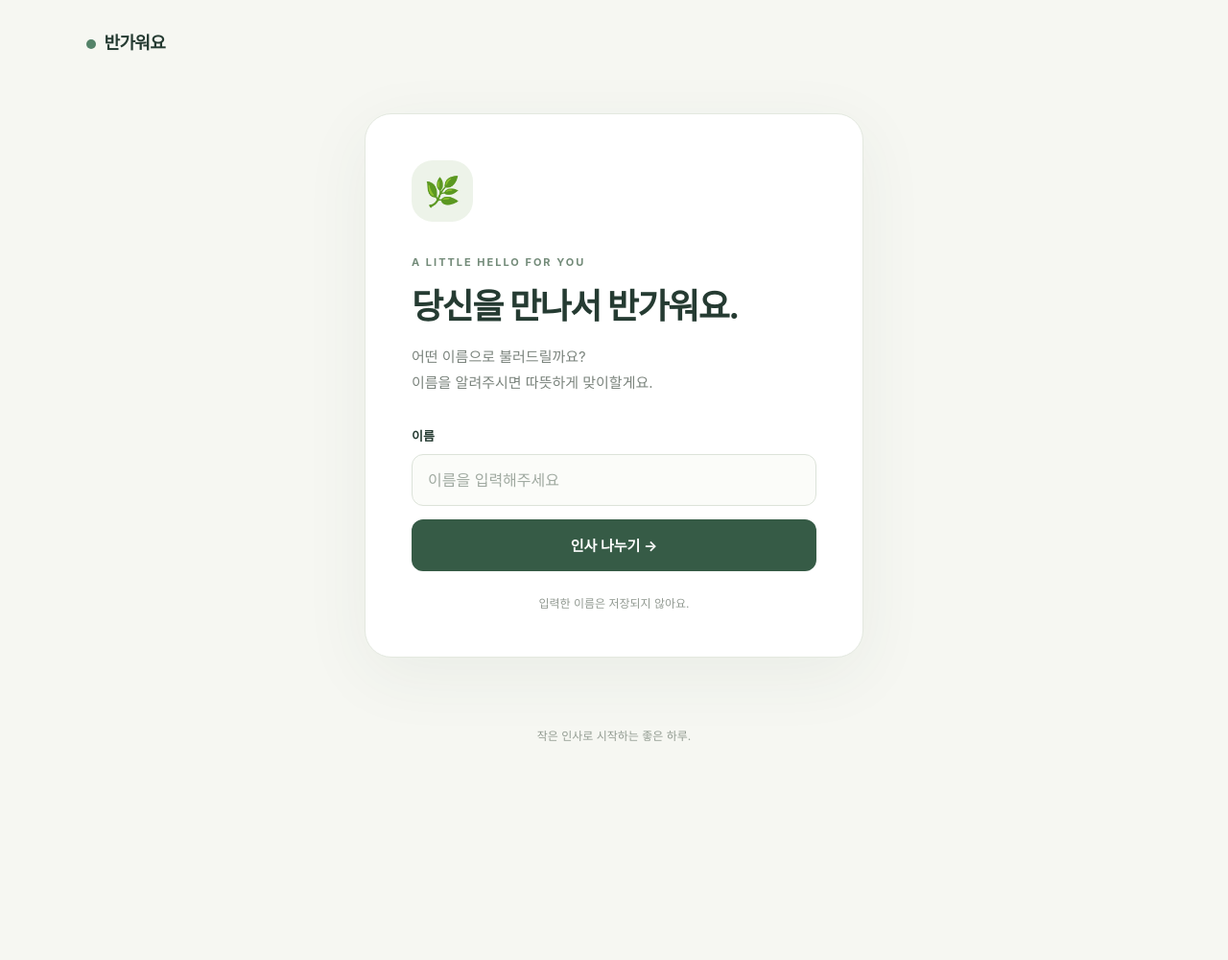
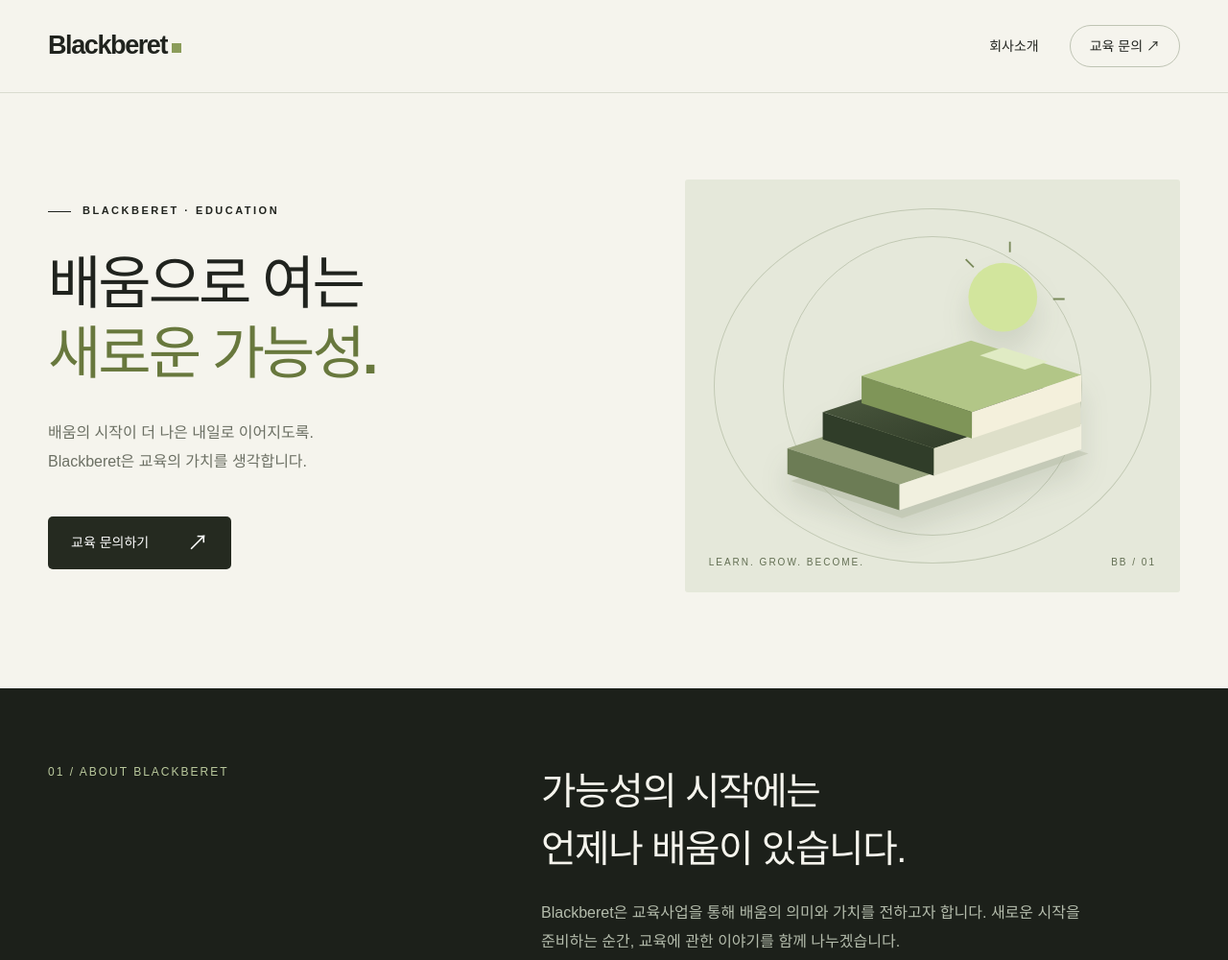
Before and after one commit to swcberet-cyber/myPage, a plain HTML site: page index.html in a window 1280 px wide. Shown: the top 1000 px of the page at 96% size. Before the commit the page ends 800 px from the top, so only its background shows below. Drawn offline with Linux system fonts and the light colour scheme.

Commit message:
Replace welcome page with Blackberet education homepage

```diff
--- a/index.html
+++ b/index.html
@@ -3,68 +3,68 @@
 <head>
   <meta charset="UTF-8" />
   <meta name="viewport" content="width=device-width, initial-scale=1.0" />
-    <meta name="description" content="당신의 이름으로 시작하는 따뜻한 환영 인사." />
-    <title>반가워요 · 나를 위한 첫 인사</title>
+  <meta name="theme-color" content="#171916" />
+  <meta name="description" content="Blackberet 교육사업 홈페이지. 배움으로 여는 새로운 가능성. 대표 박경훈 · 교육 문의 010-2561-3735." />
+  <title>Blackberet | 배움으로 여는 새로운 가능성</title>
   <style>
-      :root { font-family: -apple-system, BlinkMacSystemFont, "Segoe UI", sans-serif; color: #253b32; background: #f6f7f2; }
-      * { box-sizing: border-box; }
-      body { margin: 0; min-height: 100svh; display: flex; flex-direction: column; }
-      header { padding: 30px clamp(24px, 7vw, 100px); font-size: 18px; font-weight: 750; letter-spacing: -.7px; }
-      .brand-dot { display: inline-block; width: 10px; height: 10px; border-radius: 50%; background: #548369; margin-right: 9px; }
-      main { flex: 1; display: grid; place-items: center; padding: 30px 24px 70px; }
-      .card { width: 100%; max-width: 520px; padding: 48px; background: #fff; border: 1px solid #e3e8df; border-radius: 28px; box-shadow: 0 18px 70px #314e3810; }
-      .symbol { display: grid; place-items: center; width: 64px; height: 64px; margin-bottom: 30px; background: #edf3e9; border-radius: 22px; font-size: 30px; }
-      .eyebrow { font-size: 11px; font-weight: 700; letter-spacing: 2px; color: #738b79; }
-      h1 { font-size: clamp(28px, 6vw, 36px); line-height: 1.35; letter-spacing: -1.5px; margin: 14px 0; }
-      .intro { color: #7b847d; font-size: 15px; line-height: 1.8; margin: 0 0 32px; }
-      label { display: block; margin-bottom: 10px; font-size: 13px; font-weight: 650; }
-      input { width: 100%; min-height: 54px; padding: 14px 16px; border: 1px solid #dce3d9; border-radius: 12px; font: inherit; color: #253b32; background: #fbfcf9; }
-      input::placeholder { color: #a0aaa1; }
-      input:focus-visible { outline: 3px solid #a9c4aa; outline-offset: 3px; }
-      button { width: 100%; min-height: 54px; margin-top: 14px; border: 0; border-radius: 12px; background: #365b46; color: #fff; font: inherit; font-size: 15px; font-weight: 650; cursor: pointer; transition: background .2s; }
-      button:hover { background: #284936; }
-      button:focus-visible { outline: 3px solid #89ac8d; outline-offset: 3px; }
-      .result { margin: 24px 0 0; padding: 18px; border-radius: 12px; background: #edf3e9; font-size: 18px; line-height: 1.7; font-weight: 650; text-align: center; overflow-wrap: anywhere; }
-      .result:empty { display: none; }
-      .note { margin: 24px 0 0; text-align: center; font-size: 12px; color: #929a92; }
-      footer { padding: 0 24px 26px; text-align: center; font-size: 12px; color: #939c92; }
-      @media (max-width: 480px) { .card { padding: 32px 24px; } header { padding-top: 24px; } }
+    :root{font-family:Arial,"Apple SD Gothic Neo","Malgun Gothic",sans-serif;color:#20231e;background:#f5f4ed;font-synthesis:none;line-height:1.6}
+    *{box-sizing:border-box}html{scroll-behavior:smooth;scroll-padding-top:30px}body{margin:0}a{color:inherit;text-decoration:none}a:focus-visible{outline:3px solid #84934e;outline-offset:6px}::selection{background:#d1e593;color:#171916}
+    .wrap{width:min(1180px,calc(100% - 64px));margin:auto}.skip{position:absolute;left:20px;top:-100px;background:#d1e593;padding:12px;z-index:10}.skip:focus{top:12px}
+    header{border-bottom:1px solid #d9dbcf}.nav{min-height:96px;display:flex;justify-content:space-between;align-items:center;gap:24px}.logo{font-size:27px;font-weight:850;letter-spacing:-1.4px}.logo span{display:inline-block;width:10px;height:10px;background:#8b9c5a;margin:0 2px 1px 5px}.links{display:flex;align-items:center;gap:32px;font-size:14px}.links a:hover{text-decoration:underline;text-underline-offset:6px}.links .nav-contact{border:1px solid #bfc4b4;padding:10px 20px;border-radius:30px}
+    .hero{display:grid;grid-template-columns:1.15fr 1fr;gap:70px;align-items:center;padding-top:90px;padding-bottom:100px}.eyebrow{font-size:11px;font-weight:700;letter-spacing:2.5px;display:flex;align-items:center;gap:12px}.eyebrow:before{content:"";width:24px;height:1px;background:currentColor}h1{font-size:clamp(40px,4.7vw,64px);letter-spacing:-3px;line-height:1.22;margin:30px 0}h1 em{font-style:normal;color:#68783d}.lead{font-size:16px;color:#6c7064;line-height:1.9;word-break:keep-all}.button{display:inline-flex;align-items:center;justify-content:space-between;gap:40px;background:#252a20;color:#fff;border-radius:5px;padding:16px 24px;margin-top:26px;font-size:14px}.button:hover{background:#465335}.button span{font-size:22px;line-height:1}
+    .art{min-height:430px;background:#e5e8da;position:relative;overflow:hidden;display:grid;place-items:center;border-radius:3px}.art:before{content:"";position:absolute;inset:30px;border:1px solid #c2c9b4;border-radius:50%}.art:after{content:"";position:absolute;width:310px;height:310px;border:1px solid #c2c9b4;border-radius:50%}.art svg{width:82%;position:relative;z-index:1;filter:drop-shadow(0 20px 14px #38442c20)}.art-label{position:absolute;bottom:23px;left:25px;right:25px;display:flex;justify-content:space-between;font-size:10px;letter-spacing:2px;z-index:2;color:#626e52}
+    .about{background:#1c201a;color:#f5f4ed;padding:78px 0}.about-grid{display:grid;grid-template-columns:1fr 1.5fr;gap:70px}.section-tag{font-size:12px;letter-spacing:2px;color:#bac99d}.about h2{font-size:clamp(28px,3.1vw,40px);line-height:1.5;letter-spacing:-1.4px;margin:0 0 22px;font-weight:500}.about p{max-width:600px;color:#b4bcac;line-height:1.9;margin:0;word-break:keep-all}
+    .contact{padding-top:88px;padding-bottom:88px}.contact-top{display:flex;justify-content:space-between;gap:28px;align-items:start}.contact .section-tag{color:#747e5e}.contact h2{font-size:36px;letter-spacing:-1.5px;line-height:1.35;margin:15px 0}.contact p{font-size:15px;color:#73796b}.phone{font-size:clamp(26px,4vw,46px);letter-spacing:-1.6px;font-weight:650;border-bottom:1px solid #939f7a;white-space:nowrap;margin-top:40px}.phone:hover{color:#68783d}.details{display:grid;grid-template-columns:repeat(3,1fr);border-top:1px solid #d4d8c9;margin:48px 0 0;padding-top:26px;gap:20px}.details dt{font-size:12px;color:#767f6b;margin-bottom:6px}.details dd{font-size:17px;margin:0}footer{border-top:1px solid #d9dbcf;padding:26px 0}.footer-inner{display:flex;justify-content:space-between;align-items:center;gap:20px}footer .logo{font-size:20px}footer p{font-size:11px;color:#7c8273;margin:0}
+    @media(max-width:800px){.wrap{width:calc(100% - 40px)}.nav{min-height:80px}.links{gap:18px}.hero{grid-template-columns:1fr;gap:40px;padding-top:54px;padding-bottom:56px}h1{letter-spacing:-2px}.art{min-height:340px}.art svg{max-width:390px}.about{padding:50px 0}.about-grid{grid-template-columns:1fr;gap:24px}.contact{padding-top:52px;padding-bottom:52px}.contact-top{display:block}.phone{display:inline-block;margin-top:15px}.details{margin-top:35px}.footer-inner{align-items:start}}
+    @media(max-width:420px){.logo{font-size:23px}.links{gap:14px;font-size:12px}.links .nav-contact{padding:8px 12px}.contact h2{font-size:29px}.details{grid-template-columns:1fr 1fr}.footer-inner{flex-direction:column;gap:10px}.art{min-height:300px}}
+    @media(prefers-reduced-motion:reduce){html{scroll-behavior:auto}}
   </style>
 </head>
 <body>
-    <header><span class="brand-dot" aria-hidden="true"></span>반가워요</header>
-    <main>
-      <section class="card" aria-labelledby="title">
-        <div class="symbol" aria-hidden="true">🌿</div>
-        <span class="eyebrow">A LITTLE HELLO FOR YOU</span>
-        <h1 id="title">당신을 만나서 반가워요.</h1>
-        <p class="intro">어떤 이름으로 불러드릴까요?<br />이름을 알려주시면 따뜻하게 맞이할게요.</p>
-        <form id="welcome-form">
-          <label for="name">이름</label>
-          <input id="name" name="name" type="text" placeholder="이름을 입력해주세요" autocomplete="name" maxlength="80" required />
-          <button type="submit">인사 나누기 <span aria-hidden="true">→</span></button>
-        </form>
-        <p id="greeting" class="result" role="status" aria-live="polite" aria-atomic="true"></p>
-        <p class="note">입력한 이름은 저장되지 않아요.</p>
+  <a class="skip" href="#main">본문 바로가기</a>
+  <header>
+    <nav class="wrap nav" aria-label="주 메뉴">
+      <a class="logo" href="#" aria-label="Blackberet 홈">Blackberet<span aria-hidden="true"></span></a>
+      <div class="links"><a href="#about">회사소개</a><a class="nav-contact" href="#contact">교육 문의 ↗</a></div>
+    </nav>
+  </header>
+  <main id="main">
+    <section class="wrap hero" aria-labelledby="hero-title">
+      <div>
+        <div class="eyebrow">BLACKBERET · EDUCATION</div>
+        <h1 id="hero-title">배움으로 여는<br /><em>새로운 가능성.</em></h1>
+        <p class="lead">배움의 시작이 더 나은 내일로 이어지도록.<br />Blackberet은 교육의 가치를 생각합니다.</p>
+        <a class="button" href="#contact">교육 문의하기 <span aria-hidden="true">↗</span></a>
+      </div>
+      <div class="art">
+        <svg viewBox="0 0 460 360" role="img" aria-label="계단을 이루는 책과 그 위로 떠오르는 빛을 표현한 일러스트">
+          <defs><linearGradient id="cover" x2="1" y2="1"><stop stop-color="#526044"/><stop offset="1" stop-color="#283322"/></linearGradient></defs>
+          <circle cx="310" cy="80" r="39" fill="#d2e59d"/>
+          <path d="M70 288 281 218 407 257 196 330Z" fill="#b7bda8" opacity=".5"/>
+          <path d="m66 251 207-67 126 39-206 69Z" fill="#99a57e"/>
+          <path d="m66 251 127 41v29L66 280Z" fill="#6c7c55"/><path d="m193 292 206-69v29l-206 69Z" fill="#f1f0df"/>
+          <path d="m106 210 166-54 126 39-166 56Z" fill="url(#cover)"/><path d="m106 210 126 41v31l-126-41Z" fill="#303d29"/><path d="m232 251 166-56v31l-166 56Z" fill="#dedfc9"/>
+          <path d="m150 169 124-40 125 39-124 42Z" fill="#b2c687"/><path d="m150 169 125 41v30l-125-40Z" fill="#7f9558"/><path d="m275 210 124-42v30l-124 42Z" fill="#f4f0dc"/>
+          <path d="m284 146 26-9 51 16-26 9Z" fill="#e0ebc4"/>
+          <path d="m318 29 0-12m49 65h13m-103-36-9-9" stroke="#7a8a5b" stroke-width="2"/>
+        </svg>
+        <div class="art-label"><span>LEARN. GROW. BECOME.</span><span>BB / 01</span></div>
+      </div>
+    </section>
+    <section class="about" id="about" aria-labelledby="about-title">
+      <div class="wrap about-grid">
+        <div class="section-tag">01 / ABOUT BLACKBERET</div>
+        <div><h2 id="about-title">가능성의 시작에는<br />언제나 배움이 있습니다.</h2><p>Blackberet은 교육사업을 통해 배움의 의미와 가치를 전하고자 합니다. 새로운 시작을 준비하는 순간, 교육에 관한 이야기를 함께 나누겠습니다.</p></div>
+      </div>
+    </section>
+    <section class="wrap contact" id="contact" aria-labelledby="contact-title">
+      <div class="contact-top">
+        <div><div class="section-tag">02 / CONTACT</div><h2 id="contact-title">배움에 관한 이야기,<br />여기서 시작하세요.</h2><p>교육 관련 문의는 아래 연락처로 연락해주세요.</p></div>
+        <a class="phone" href="tel:01025613735" aria-label="010-2561-3735로 전화하기">010-2561-3735 ↗</a>
+      </div>
+      <dl class="details"><div><dt>회사명</dt><dd>Blackberet</dd></div><div><dt>사업 분야</dt><dd>교육사업</dd></div><div><dt>대표자</dt><dd>박경훈</dd></div></dl>
     </section>
   </main>
-    <footer>작은 인사로 시작하는 좋은 하루.</footer>
-    <script>
-      const form = document.getElementById('welcome-form');
-      const nameInput = document.getElementById('name');
-      const greeting = document.getElementById('greeting');
-
-      nameInput.addEventListener('input', () => nameInput.setCustomValidity(''));
-      form.addEventListener('submit', (event) => {
-        event.preventDefault();
-        const name = nameInput.value.trim();
-        if (!name) {
-          nameInput.setCustomValidity('이름을 입력해주세요.');
-          nameInput.reportValidity();
-          return;
-        }
-        greeting.textContent = `${name} 님 어서오세요`;
-      });
-    </script>
+  <footer><div class="wrap footer-inner"><a class="logo" href="#">Blackberet<span aria-hidden="true"></span></a><p>© Blackberet. All rights reserved.</p></div></footer>
 </body>
 </html>
```
Also changed, not shown: 1 other file. Lines whose indentation alone changed are shown as unchanged.
